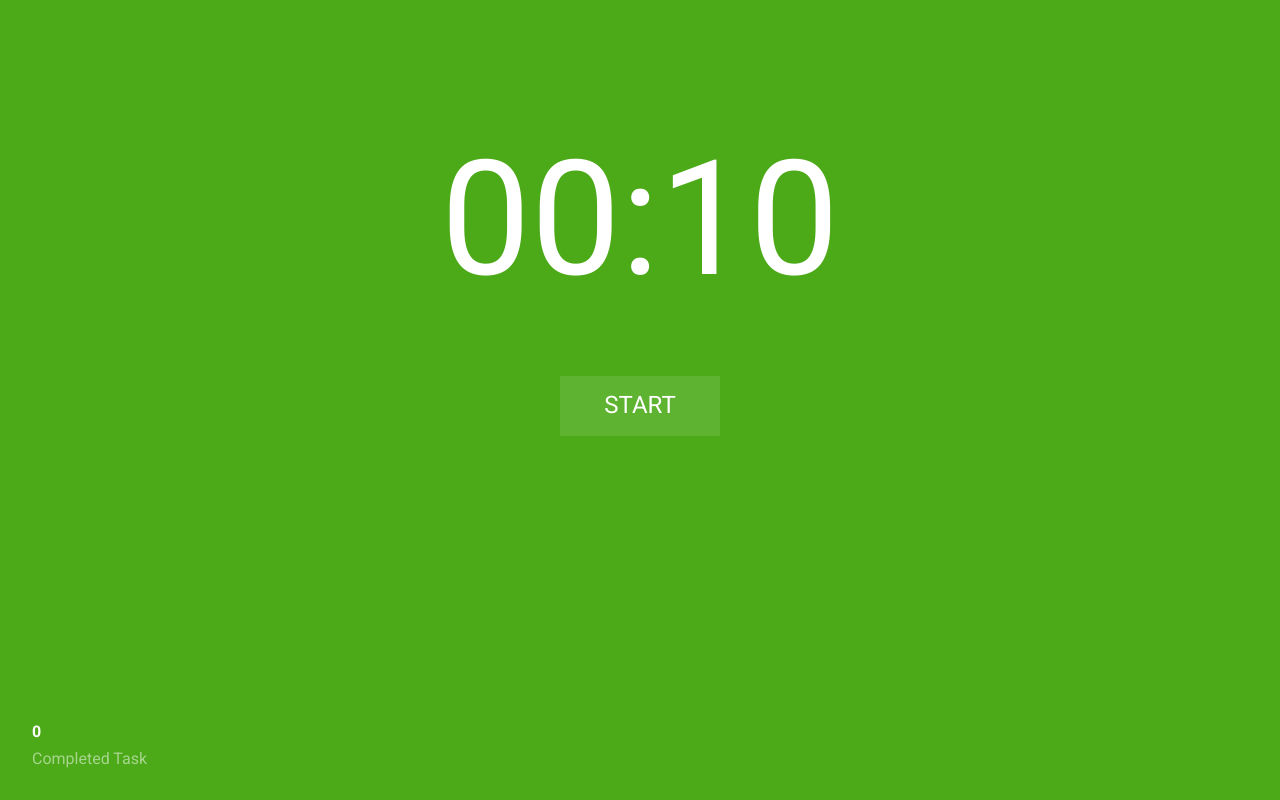
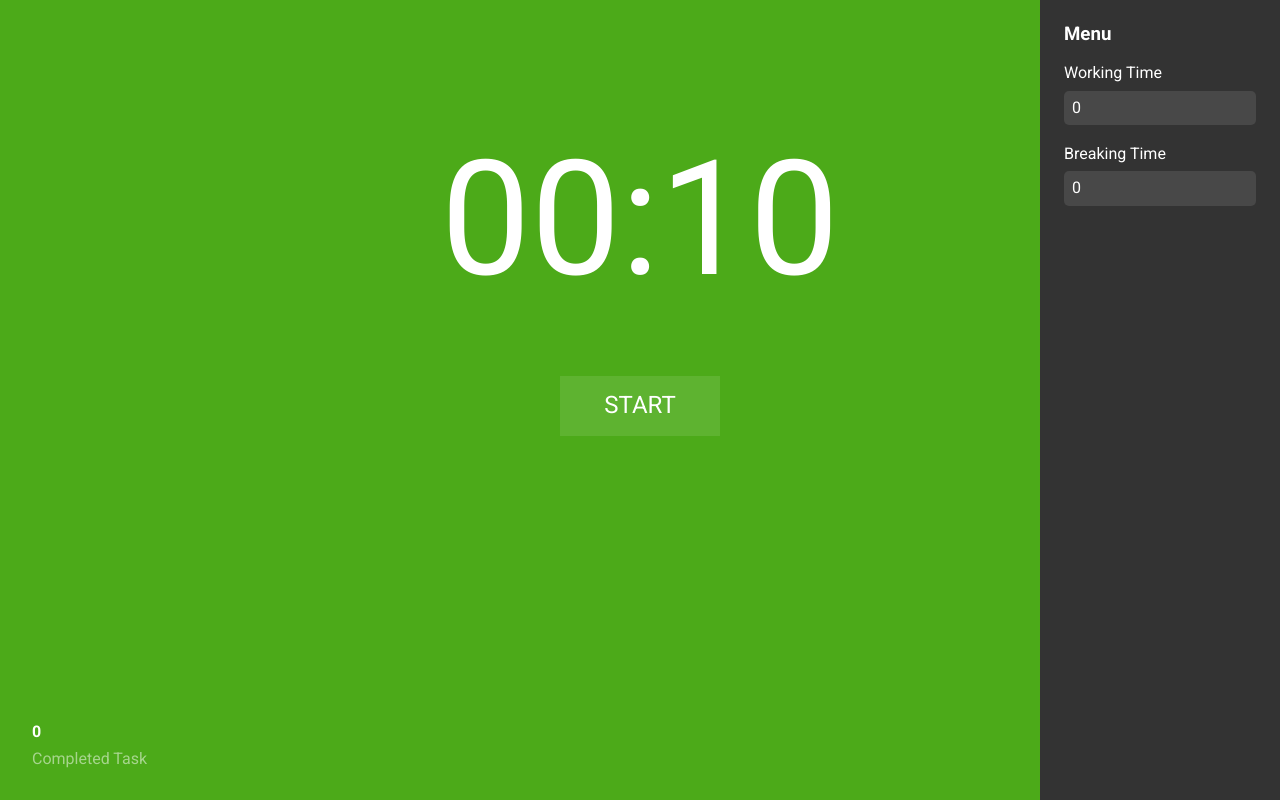
Before and after one commit to gattigaga/dorotime, a React (Create React App) app: page / in a window 1280 px wide. Built offline with nearby package versions, Linux system fonts and the light colour scheme.

Commit message:
Add SideBar and TextBox component

```diff
--- a/package.json
+++ b/package.json
@@ -4,6 +4,7 @@
   "private": true,
   "dependencies": {
     "aphrodite": "^1.2.5",
+    "jquery": "^3.2.1",
     "normalize.css": "^7.0.0",
     "react": "^16.2.0",
     "react-dom": "^16.2.0",
--- a/src/App.js
+++ b/src/App.js
@@ -4,17 +4,25 @@ import { StyleSheet, css } from "aphrodite";
 import Timer from "./components/Timer";
 import Button from "./components/Button";
 import Stat from "./components/Stat";
+import SideBar from "./components/SideBar";
+import TextBox from "./components/TextBox";
 
 import audioAlarm from "./assets/alarm.mp3";
 
 const styles = StyleSheet.create({
   mainWorking: {
     backgroundColor: "#b51e1e",
-    height: "100vh"
+    width: "100vw",
+    height: "100vh",
+    overflow: "hidden",
+    position: "relative"
   },
   mainBreaking: {
     backgroundColor: "#4caa19",
-    height: "100vh"
+    width: "100vw",
+    height: "100vh",
+    overflow: "hidden",
+    position: "relative"
   },
   buttonContainer: {
     width: 160,
@@ -30,7 +38,9 @@ class App extends Component {
     this.state = {
       isTimerActive: false,
       isWorking: false,
-      totalBlock: 0
+      totalBlock: 0,
+      workingTime: 0,
+      breakingTime: 0
     };
 
     this.alarm = new Audio(audioAlarm);
@@ -68,12 +78,30 @@ class App extends Component {
   }
 
   render() {
-    const { isTimerActive, isWorking, totalBlock } = this.state;
+    const {
+      isTimerActive,
+      isWorking,
+      totalBlock,
+      workingTime,
+      breakingTime
+    } = this.state;
 
     return (
       <div
         className={css(isWorking ? styles.mainWorking : styles.mainBreaking)}
       >
+        <SideBar>
+          <TextBox
+            label="Working Time"
+            value={workingTime}
+            onChange={e => this.setState({ workingTime: e.target.value })}
+          />
+          <TextBox
+            label="Breaking Time"
+            value={breakingTime}
+            onChange={e => this.setState({ breakingTime: e.target.value })}
+          />
+        </SideBar>
         <Timer
           style={{ textAlign: "center", paddingTop: 128 }}
           active={isTimerActive}
--- /dev/null
+++ b/src/components/SideBar.js
@@ -0,0 +1,36 @@
+import React, { Component } from "react";
+import PropTypes from "prop-types";
+import { StyleSheet, css } from "aphrodite";
+import $ from "jquery";
+
+const styles = StyleSheet.create({
+  container: {
+    height: "100%",
+    width: 240,
+    background: "#333",
+    position: "absolute",
+    right: 0,
+    padding: 24,
+    boxSizing: "border-box"
+  },
+  header: {
+    color: "white",
+    fontFamily: "Roboto",
+    marginTop: 0
+  }
+});
+
+function SideBar({ children }) {
+  return (
+    <div className={css(styles.container)}>
+      <h3 className={css(styles.header)}>Menu</h3>
+      {children}
+    </div>
+  );
+}
+
+SideBar.propTypes = {
+  children: PropTypes.node
+};
+
+export default SideBar;
--- /dev/null
+++ b/src/components/TextBox.js
@@ -0,0 +1,56 @@
+import React from "react";
+import PropTypes from "prop-types";
+import { StyleSheet, css } from "aphrodite";
+
+const styles = StyleSheet.create({
+  container: {
+    marginBottom: 20
+  },
+  label: {
+    fontSize: 16,
+    color: "white",
+    fontFamily: "Roboto"
+  },
+  input: {
+    backgroundColor: "rgba(255, 255, 255, 0.1)",
+    color: "white",
+    border: 0,
+    fontSize: 16,
+    fontFamily: "Roboto",
+    width: "100%",
+    padding: 8,
+    boxSizing: "border-box",
+    marginTop: 8,
+    borderRadius: 5,
+    outlineWidth: 0
+  }
+});
+
+function TextBox({ style, label, value, onChange }) {
+  return (
+    <div className={css(styles.container)}>
+      <label className={css(styles.label)}>{label}</label>
+      <input
+        type="number"
+        className={css(styles.input)}
+        value={value}
+        style={style}
+        onChange={onChange}
+      />
+    </div>
+  );
+}
+
+TextBox.propTypes = {
+  style: PropTypes.object,
+  label: PropTypes.string,
+  value: PropTypes.number.isRequired,
+  onChange: PropTypes.func
+};
+
+TextBox.defaultProps = {
+  label: "Label",
+  value: 0
+};
+
+export default TextBox;
```
Also changed, not shown: 2 other files (tests, documents, lock files or other folders).
